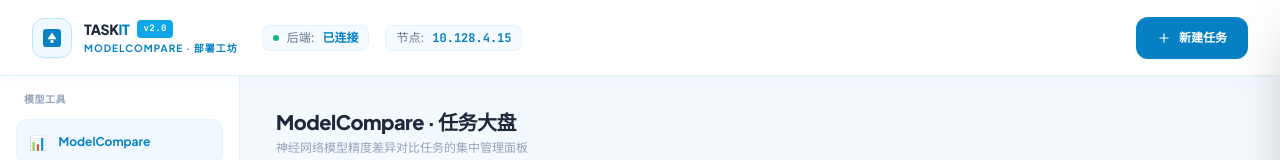
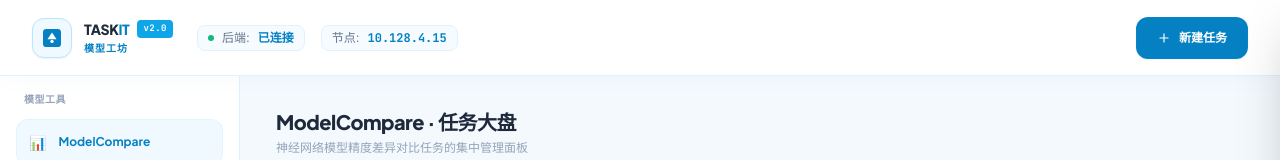
Before and after one commit to DelononLiu/taskit, a React (Vite) app: page / in a window 1280 px wide. Shown: the top 160 px of the page. Built offline with nearby package versions, Linux system fonts and the light colour scheme; no server answers; sample sign-in values are in the browser's storage.

Commit message:
chore: 品牌统一为 Taskit - 模型工坊
- 页面标题 / README 标题 / Header 副标题 统一为「模型工坊」

```diff
--- a/index.html
+++ b/index.html
@@ -7,7 +7,7 @@
     <link rel="preconnect" href="https://fonts.googleapis.com">
     <link rel="preconnect" href="https://fonts.gstatic.com" crossorigin>
     <link href="https://fonts.googleapis.com/css2?family=JetBrains+Mono:wght@400;500;600;700&family=Plus+Jakarta+Sans:wght@400;500;600;700;800&display=swap" rel="stylesheet">
-    <title>Taskit - 通用任务平台</title>
+    <title>Taskit - 模型工坊</title>
   </head>
   <body>
     <div id="root"></div>
--- a/src/core/components/Header.tsx
+++ b/src/core/components/Header.tsx
@@ -28,7 +28,7 @@ export function Header({ onNewTask }: HeaderProps) {
               </span>
             </div>
             <div className="text-[10px] text-brand-accent font-bold tracking-widest uppercase mt-0.5">
-              ModelCompare · 部署工坊
+              模型工坊
             </div>
           </div>
         </div>
```
Also changed, not shown: 1 other file (tests, documents, lock files or other folders).
